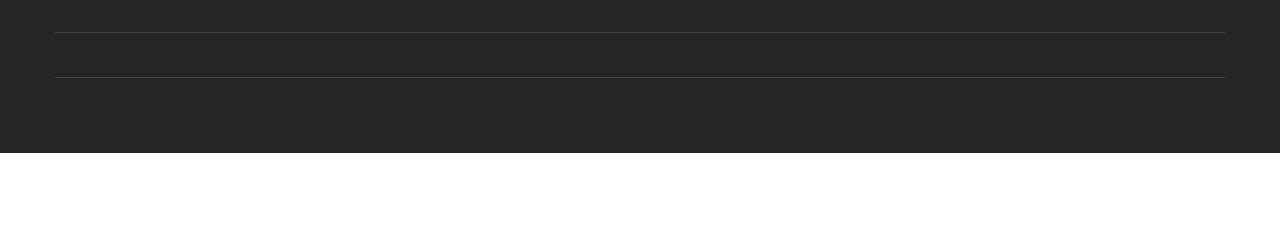
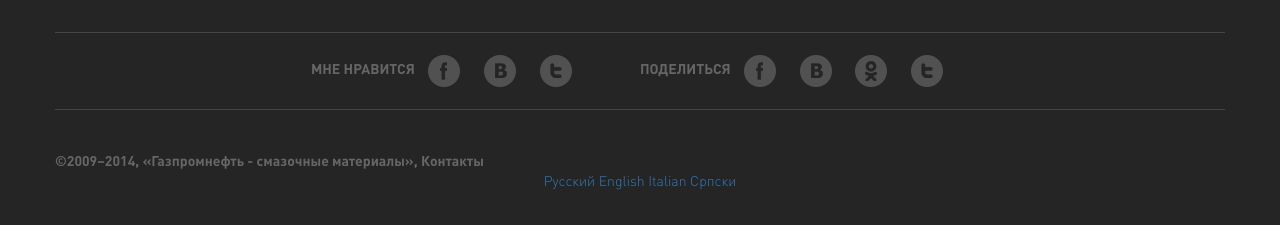
Before and after one commit to Kirbaba/g-energy, a website: page index.html in a window 1280 px wide. Shown: the part 2814-3039 px from the top of the page. Before the commit the page ends 2967 px from the top, so only its background shows below. Drawn offline with nearby package versions, Linux system fonts and the light colour scheme.

Commit message:
footer links

```diff
--- a/index.html
+++ b/index.html
@@ -624,10 +624,45 @@
                         </div>
                     </div>
                     <div class="footer__mid">
-
+                        <div class="footer__mid--share">
+                            <span>мне нравится</span>
+                            <a href="#">
+                                <img src="img/icon_fb.png" alt=""/>
+                            </a>
+                            <a href="#">
+                                <img src="img/icon_vk.png" alt=""/>
+                            </a>
+                            <a href="#">
+                                <img src="img/icon_tw.png" alt=""/>
+                            </a>
+                        </div>
+                        <div class="footer__mid--share">
+                            <span>поделиться</span>
+                            <a href="#">
+                                <img src="img/icon_fb.png" alt=""/>
+                            </a>
+                            <a href="#">
+                                <img src="img/icon_vk.png" alt=""/>
+                            </a>
+                            <a href="#">
+                                <img src="img/icon_cl.png" alt=""/>
+                            </a>
+                            <a href="#">
+                                <img src="img/icon_tw.png" alt=""/>
+                            </a>
+                        </div>
                     </div>
                     <div class="footer__bot">
-
+                        <div class="footer__bot--copyright">
+                            &copy;2009–2014, «Газпромнефть - смазочные материалы»,
+                            <a href="#">Контакты</a>
+                        </div>
+                        <div class="footer__bot--translation">
+                            <a href="#">Русский</a>
+                            <a href="#">English</a>
+                            <a href="#">Italian</a>
+                            <a href="#">Српски</a>
+                        </div>
                     </div>
                 </div>
             </div>
--- a/sass/footer/_footer.scss
+++ b/sass/footer/_footer.scss
@@ -68,11 +68,78 @@
     border-top: 1px solid #454545;
     border-bottom: 1px solid #454545;
     text-align: center;
+    &--share{
+      display: inline-block;
+      width: 45%;
+      float: left;
+      text-align: right;
+      margin-right: 5%;
+      span{
+        display: inline-block;
+//        float: left;
+        font-size: 14px;
+        font-family: "DINProBold";
+        color: #666;
+        text-transform: uppercase;
+        -o-transition: all 0.2s linear;
+        -moz-transition: all 0.2s linear;
+        -webkit-transition: all 0.2s linear;
+        transition: all 0.2s linear;
+        cursor: pointer;
+//        margin-top: 6px;
+      }
+      span:hover{
+        color: #ffffff;
+      }
+      a{
+        opacity: 0.2;
+        -o-transition: all 0.2s linear;
+        -moz-transition: all 0.2s linear;
+        -webkit-transition: all 0.2s linear;
+        transition: all 0.2s linear;
+                display: inline-block;
+        margin: 0px 10px 0px 10px;
+      }
+      a:hover{
+        opacity: 1;
+      }
+    }
+    &--share:nth-of-type(2){
+      display: inline-block;
+      width: 45%;
+      float: left;
+      text-align: left;
+    }
   }
   &__bot{
     width: 100%;
     float: left;
     padding: 40px 0px 35px 0px;
+    &--copyright{
+      font-size: 14px;
+      font-family: "DINProBold";
+      color: #666;
+      a{
+        font-size: 14px;
+        font-family: "DINProBold";
+        color: #666;
+        text-decoration: none;
+        -o-transition: all 0.2s linear;
+        -moz-transition: all 0.2s linear;
+        -webkit-transition: all 0.2s linear;
+        transition: all 0.2s linear;
+      }
+      a:hover{
+        color: #dbdde4;
+      }
+    }
+    &--translation{
+      margin: 0px 37% 0px 37%;
+      text-align: center;
+      a{
+
+      }
+    }
   }
 }
 /*close footer*/
```
Also changed, not shown: img/icon_cl.png (added), img/icon_fb.png (added), img/icon_tw.png (added), img/icon_vk.png (added), img/icons.png (added), sass/styles.css, 1 other file.
